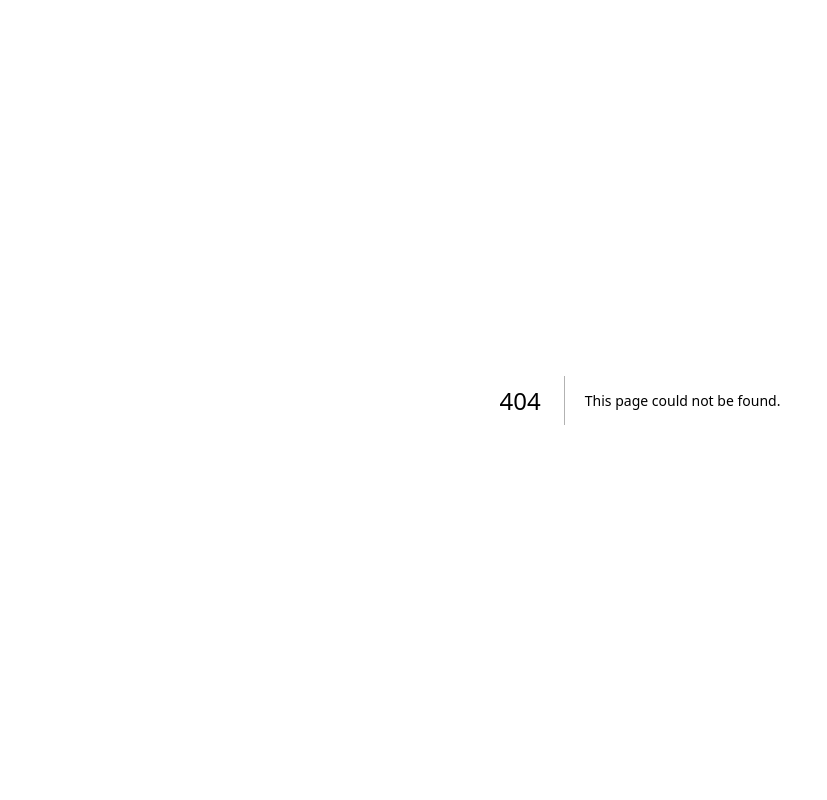
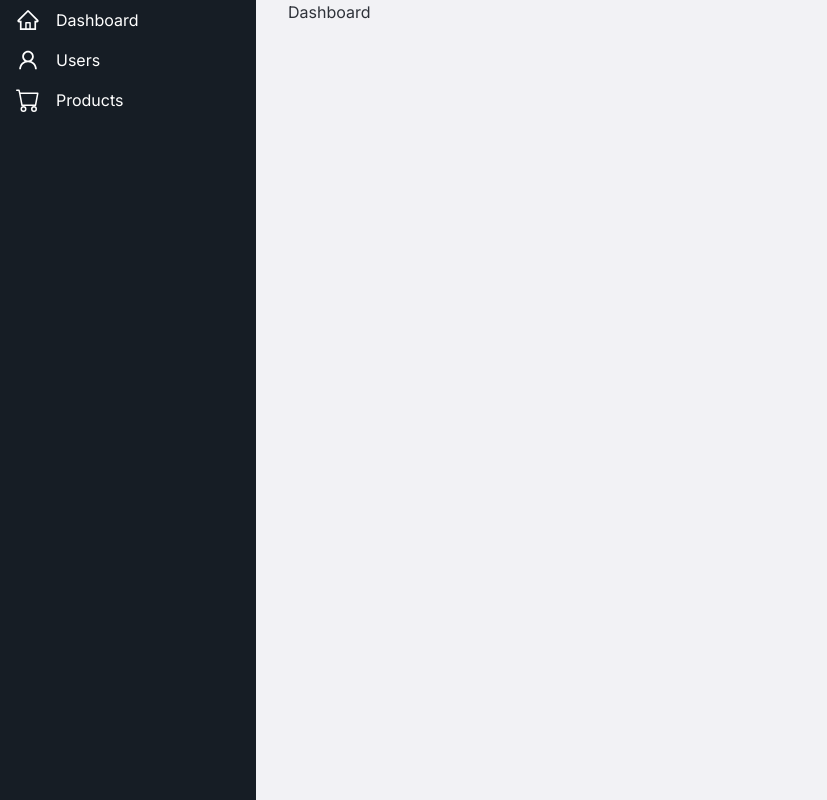
Before and after one commit to D-Toshchakov/vkr-frontend, a Next.js app: page /admin/dashboard in a window 1280 px wide. Before the commit this address had no page. Shown: the whole page, without its empty margins (0-827 px from the left). Built offline with nearby package versions, Linux system fonts and the light colour scheme.

Commit message:
created admin page and minimal layout. Created hook to check admin role

```diff
--- /dev/null
+++ b/app/admin/dashboard/page.tsx
@@ -0,0 +1,14 @@
+import AdminLayout from '@/app/components/admin/AdminLayout'
+import React from 'react'
+
+type Props = {}
+
+const Dashboard = (props: Props) => {
+    return (
+        <AdminLayout>
+            <div>Dashboard</div>
+        </AdminLayout>
+    )
+}
+
+export default Dashboard
--- /dev/null
+++ b/app/admin/page.tsx
@@ -0,0 +1,20 @@
+'use client'
+import { NextPage } from 'next'
+import { Session } from 'next-auth'
+import React from 'react'
+import NextAuthProvider from '../components/providers/nextAuthProvider'
+import AdminPage from '../components/admin/AdminPage'
+
+type Props = {
+    session: Session
+}
+
+const Admin: NextPage<Props> = ({ session }) => {
+    return (
+        <NextAuthProvider session={session}>
+            <AdminPage />
+        </NextAuthProvider>
+    )
+}
+
+export default Admin
--- /dev/null
+++ b/app/admin/products/page.tsx
@@ -0,0 +1,14 @@
+import AdminLayout from '@/app/components/admin/AdminLayout'
+import React from 'react'
+
+type Props = {}
+
+const Products = (props: Props) => {
+    return (
+        <AdminLayout>
+            <div>Products</div>
+        </AdminLayout>
+    )
+}
+
+export default Products
--- /dev/null
+++ b/app/admin/users/page.tsx
@@ -0,0 +1,14 @@
+import AdminLayout from '@/app/components/admin/AdminLayout'
+import React from 'react'
+
+type Props = {}
+
+const Users = (props: Props) => {
+    return (
+        <AdminLayout>
+            <div>Users</div>
+        </AdminLayout>
+    )
+}
+
+export default Users
--- /dev/null
+++ b/app/components/admin/AdminLayout.tsx
@@ -0,0 +1,18 @@
+'use client'
+import React, { FC, PropsWithChildren } from 'react'
+import SideBar from './sidebar/AdminSidebar'
+
+const AdminLayout: FC<PropsWithChildren<unknown>> = ({ children }) => {
+  return (
+    <div>
+      <div className='grid grid-cols-[1fr_4fr]'>
+        <SideBar/>
+        <main className='px-8'>
+          {children}
+        </main>
+      </div>
+    </div>
+  )
+}
+
+export default AdminLayout
--- /dev/null
+++ b/app/components/admin/AdminPage.tsx
@@ -0,0 +1,25 @@
+'use client'
+import useAdmin from '@/app/hooks/useAdmin'
+import React, { FC } from 'react'
+import AdminLayout from './AdminLayout'
+
+type Props = {}
+
+const AdminPage: FC<Props> = () => {
+    const isAdmin = useAdmin(true)
+    if (!isAdmin) {
+        return (
+            <div>
+                "You're not permitted to see this page"
+            </div>
+        )
+    }
+
+    return (
+        <AdminLayout>
+            <div>AdminPage</div>
+        </AdminLayout>
+    )
+}
+
+export default AdminPage
--- /dev/null
+++ b/app/components/admin/sidebar/AdminSidebar.tsx
@@ -0,0 +1,36 @@
+'use client'
+import { usePathname } from 'next/navigation'
+import React, { FC, useEffect, useState } from 'react'
+import { defaultNavItems } from './sidebarItems';
+import Link from 'next/link';
+
+export type NavItem = {
+    label: string;
+    href: string;
+    icon: React.ReactNode;
+};
+
+const SideBar: FC = () => {
+
+    // const { data: session } = useSession()
+    const pathname = usePathname()
+    console.log('PATH', pathname);
+    return (
+        // h-[calc(100vh-91px)]
+        <aside className='flex flex-col pb-10 flex-grow-1 h-[100vh] sticky top-0 bg-secondary text-white'>
+            {defaultNavItems.map((item, index) => {
+                return (
+                    <Link key={index} href={item.href}>
+                        <li
+                            className={"flex gap-4 items-center transition-colors duration-300 rounded-md p-2 mx-2"}
+                        >
+                            {item.icon} {item.label}
+                        </li>
+                    </Link>
+                );
+            })}
+        </aside>
+    )
+}
+
+export default SideBar
--- /dev/null
+++ b/app/components/admin/sidebar/sidebarItems.tsx
@@ -0,0 +1,24 @@
+'use client'
+import React from "react";
+
+import {AiOutlineHome, AiOutlineUser} from 'react-icons/ai'
+import { BsCart } from "react-icons/bs";
+import { NavItem } from "./AdminSidebar";
+
+export const defaultNavItems: NavItem[] = [
+  {
+    label: "Dashboard",
+    href: "/admin",
+    icon: <AiOutlineHome className="w-6 h-6" />,
+  },
+  {
+    label: "Users",
+    href: "/admin/users",
+    icon: <AiOutlineUser className="w-6 h-6" />,
+  },
+  {
+    label: "Products",
+    href: "/admin/products",
+    icon: <BsCart className="w-6 h-6" />,
+  },
+];
--- /dev/null
+++ b/app/hooks/useAdmin.ts
@@ -0,0 +1,18 @@
+import { useSession } from "next-auth/react";
+import { useEffect, useState } from "react";
+
+export default function useAuth(adminOnly?: boolean) {
+    const { data: session } = useSession();
+    const [isAdmin, setIsAdmin] = useState(false);
+
+    console.log(session?.user.role);
+
+    useEffect(() => {
+        if (session?.user.role === 'ADMIN') {
+            setIsAdmin(true)
+        }
+
+    }, [session]);
+
+    return isAdmin;
+}
```
